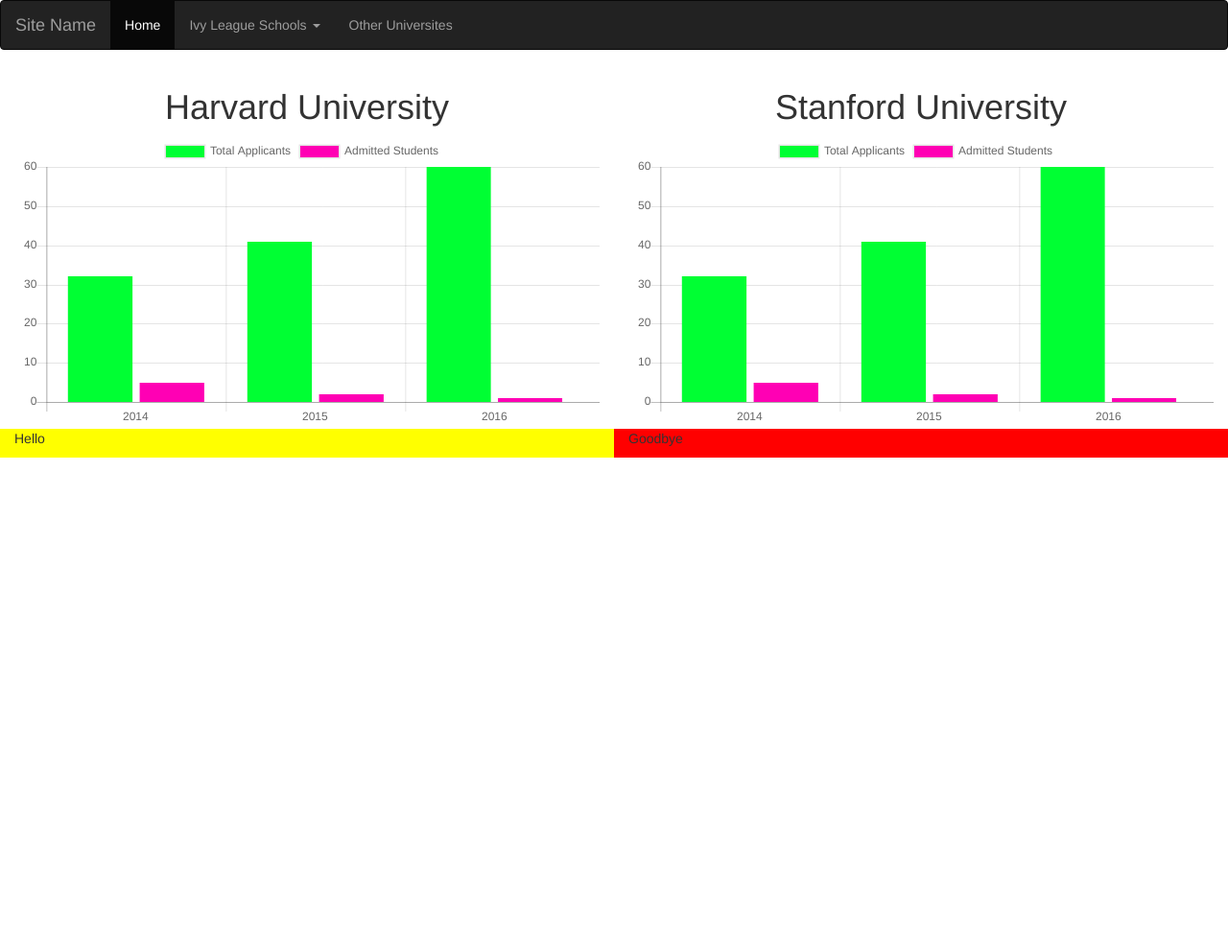
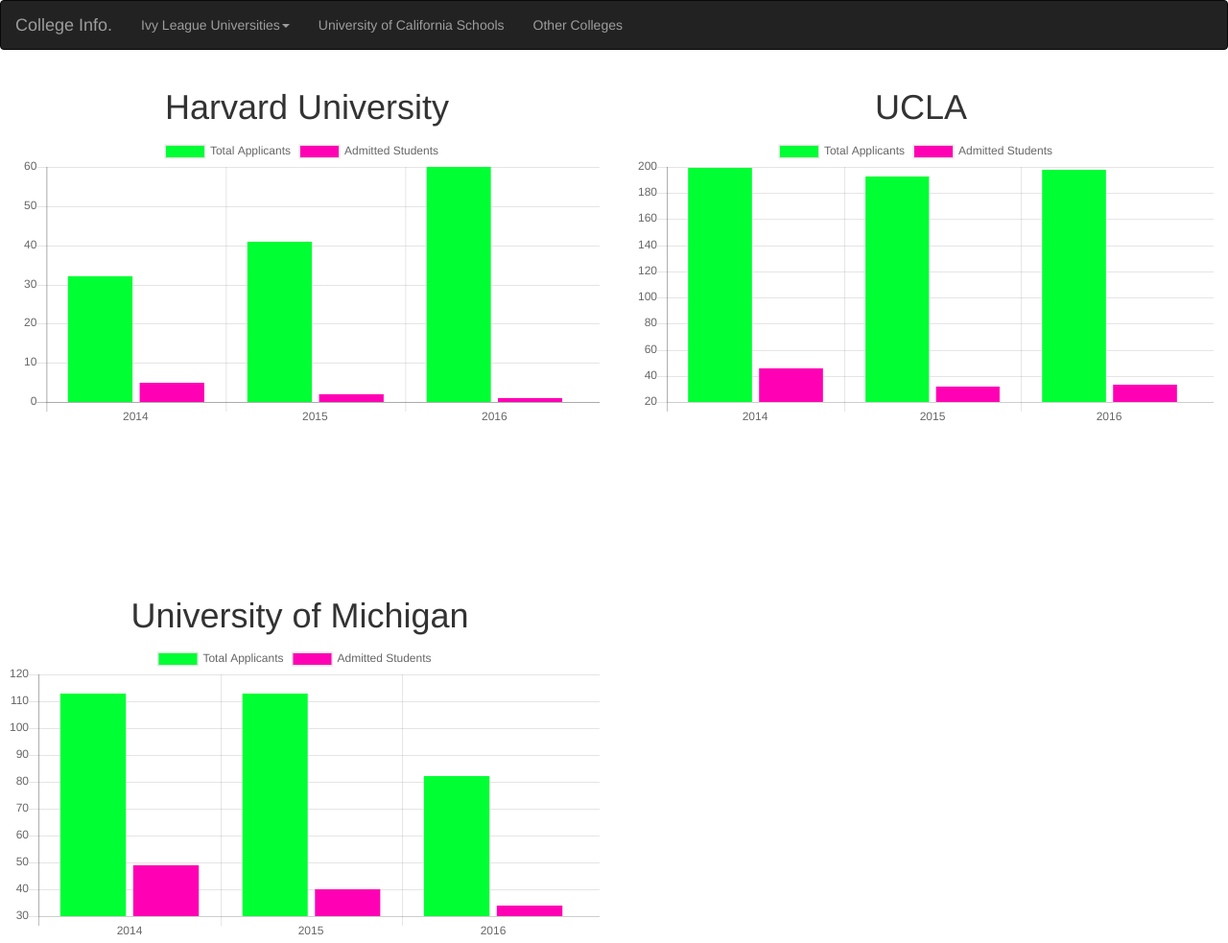
Before and after one commit to KaiyoteSoft/collegeInfo, a plain HTML site: page index.html in a window 1280 px wide. Shown: the whole page at 96% size. Before the commit the page ends 800 px from the top, so only its background shows below. Drawn offline with nearby package versions, Linux system fonts and the light colour scheme.

Commit message:
Added rest of graphs, Edan still needs to check values

```diff
--- a/chartBuilder.js
+++ b/chartBuilder.js
@@ -1,30 +1,7 @@
-// function harvardGraph() {
-//   var ctx = document.getElementById("secondChart").getContext('2d');
-//   var myChart = new Chart(ctx, {
-//     type: 'bar',
-//     data: {
-//       labels: ["2014", "2015", "2016"],
-//       datasets: [{
-//         label: 'Total Applicants',
-//         data: [88, 95, 99],
-//         backgroundColor: "rgba(153,255,51,1)"
-//       }, {
-//         label: 'Students accepted',
-//         data: [17, 14, 14],
-//         backgroundColor: "rgba(255,153,0,1)"
-//       }]
-//     }
-//   });
-// };
-
-function ivyGraph(name, t1, t2, t3, a1, a2, a3) {
-  var name = name
-  var t1 = t1
-  var t2 = t2
-  var t3 = t3
-  var a1 = a1
-  var a2 = a2
-  var a3 = a3
+function iGraph(name, app, adm) {
+  var name = name;
+  $('#myChart').remove();
+  $('#ivyGraph').append(' <canvas id="myChart"></canvas>');
   document.getElementById("ivyName").innerHTML = name;
   var ctx = document.getElementById("myChart").getContext('2d');
   var myChart = new Chart(ctx, {
@@ -33,30 +10,58 @@
       labels: ["2014", "2015", "2016"],
       datasets: [{
         label: 'Total Applicants',
-        data: [t1, t2, t3],
+        data: [app[0], app[1], app[2]],
         backgroundColor: "rgba(0,255,51,1)"
       }, {
         label: 'Admitted Students',
-        data: [a1, a2, a3],
+        data: [adm[0], adm[1], adm[2]],
+        backgroundColor: "rgba(255,0,180,1)"
+      }]
+    }
+  });
+
+};
+
+function uGraph(name, app, adm) {
+  var name = name;
+  $('#myChart3').remove();
+  $('#UCGraph').append(' <canvas id="myChart2"></canvas>');
+  document.getElementById("UCName").innerHTML = name;
+  var ctx = document.getElementById("myChart2").getContext('2d');
+  var myChart = new Chart(ctx, {
+    type: 'bar',
+    data: {
+      labels: ["2014", "2015", "2016"],
+      datasets: [{
+        label: 'Total Applicants',
+        data: [app[0], app[1], app[2]],
+        backgroundColor: "rgba(0,255,51,1)"
+      }, {
+        label: 'Admitted Students',
+        data: [adm[0], adm[1], adm[2]],
         backgroundColor: "rgba(255,0,180,1)"
       }]
     }
   });
 };
 
-function stanfordGraph() {
-  var ctx = document.getElementById("secondChart").getContext('2d');
+function oGraph(name, app, adm) {
+  var name = name;
+  $('#myChart3').remove();
+  $('#oGraph').append(' <canvas id="myChart3"></canvas>');
+  document.getElementById("oName").innerHTML = name;
+  var ctx = document.getElementById("myChart3").getContext('2d');
   var myChart = new Chart(ctx, {
     type: 'bar',
     data: {
       labels: ["2014", "2015", "2016"],
       datasets: [{
         label: 'Total Applicants',
-        data: [32, 41, 60],
+        data: [app[0], app[1], app[2]],
         backgroundColor: "rgba(0,255,51,1)"
       }, {
         label: 'Admitted Students',
-        data: [5,2, 1],
+        data: [adm[0], adm[1], adm[2]],
         backgroundColor: "rgba(255,0,180,1)"
       }]
     }
--- a/index.html
+++ b/index.html
@@ -1,66 +1,97 @@
+
 <!DOCTYPE html>
 <html lang="en">
 <head>
+
 <meta charset="utf-8">
 <meta name="viewport" content="width=device-width, initial-scale=1">
+
 <title>Graphing</title>
-<!-- Latest compiled and minified CSS -->
+
+
+<!-- bootstrap/js requirements-->
 <link rel="stylesheet" href="https://maxcdn.bootstrapcdn.com/bootstrap/3.3.7/css/bootstrap.min.css">
-<!-- jQuery library -->
  <script src="https://ajax.googleapis.com/ajax/libs/jquery/3.1.1/jquery.min.js"></script>
  <script type="text/javascript" src="chartBuilder.js"></script>
-<!-- Latest compiled JavaScript -->
   <script src="https://maxcdn.bootstrapcdn.com/bootstrap/3.3.7/js/bootstrap.min.js"></script>
-
 <link rel="stylesheet" href="style.css">
 <script src="Chart.bundle.min.js"></script>
 
+</head>
 
-</head>
-<body onload="ivyGraph('Harvard University', 32, 41, 60, 5, 2, 1); stanfordGraph()">
+<body onload="iGraph('Harvard University', [32, 41, 60], [5, 2, 1]); uGraph('UCLA', [199,	193,	198],	[46,	32,	33], 'myChart2'); oGraph('University of Michigan',[113,	113,	82],	[49,	40,	34])">
 <nav class="navbar navbar-inverse">
 	<div class="container-fluid">
 		<div class="navbar-header">
-      <a class="navbar-brand" href="#">Site Name</a>
+			<a class ="navbar-brand" href = "#">College Info.</a>
 		</div>
-  <ul class="nav navbar-nav">
-    <li class="active"><a href="#">Home</a></li>
+		<ul class = "nav navbar-nav">
 			<li class="dropdown">
-      <a class ="dropdown-toggle" data-toggle="dropdown" href="#">Ivy League Schools
-      <span class="caret"></span></a>
+				<a class="dropdown-toggle" data-toggle="dropdown" href="#">Ivy League Universities<span class="caret"></span></a>
 				<ul class="dropdown-menu">
-        <li><a onClick="ivyGraph('Harvard University', 32, 41, 60, 5, 2, 1)">Harvard University</a></li>
-        <li><a onClick="ivyGraph('Yale University', 44, 46, 51, 3, 2, 3);">Yale University</a></li>
+				<!-- Mutable list of all Ivys-->
+					<li><a onClick = "iGraph('Harvard University', [60, 41, 32], [1,2,5])">Harvard University</a></li>
+
+					<li><a onClick = "iGraph('Yale University', [51,46,44], [3,2,3])">Yale University</a></li>
+
+					<li><a onClick = "iGraph('Cornell University', [63,	52,	37], [8, 13, 3])">Cornell University</a></li>
+
+					<li><a onClick = "iGraph('Columbia University'), [80,	54,	28], [6,6,5]">Columbia University</a></li>
+
+					<li><a onClick = "iGraph('University of Pennsylvania', [54,	45,	28], [2,3,2])">University of Pennsylvania</a></li>
+
+					<li><a onClick = "iGraph('Brown University', [80,	60,	40],[8,	4,	6])">Brown University</a></li>
+
+					<li><a onClick = "iGraph('Princeton University', [53,	48,	37],[4,	4,	3])">Princeton University</a></li>
+
+					<li><a onClick = "iGraph('Dartmouth College', [31,	40,	26],[3,	2,	6])">Dartmouth College</a></li>
 				</ul>
 			</li>
-    <li><a href="#">Other Universites</a></li>
+
+			<li class="dropdown">
+				<a class = "dropdown-toggle" data-toggle = "dropdown" href = "#">University of California Schools<span class "caret"></span></a>
+				<ul class = "dropdown-menu">
+					<li><a onClick = "uGraph('UCLA', [199,	193,	198],	[46,	32,	33], 'myChart2')">UCLA</a></li>
+					<li><a onClick = "uGraph('UCSD', [187,	202,	186],	[67,	66,	72])">UCSD</a></li>
+					<li><a onClick = "uGraph('UC Berkeley', [179,	171,	173],	[58,	33,	27])">UC Berkeley</a></li>
+				</ul>
+			</li>
+
+			<li class="dropdown">
+				<a class = "dropdown-toggle" data-toggle = "dropdown" href = "#">Other Colleges<span class "caret"></span></a>
+				<ul class = "dropdown-menu">
+					<li><a onClick = "oGraph('Stanford',[99,	95,	88],	[14,	14,	17])">Stanford</a></li>
+
+					<li><a onClick = "oGraph('University of Michigan',[113,	113,	82],	[49,	40,	34])">University of Michigan</a></li>
+
+					<li><a onClick = "oGraph('Vanderbilt University',	[37,	31,	31],	[5,	4,	2])">Vanderbilt University</a></li>
+
+					<li><a onClick = "oGraph('Tulane',	[41,	14,	28],	[14,	9,	11])">Tulane</a></li>
+				</ul>
+			</li>
 		</ul>
 	</div>
 	</nav>
 
 	<div class="container-fluid">
+		<div class ="row">
+			<div class="col-sm-6" id="ivyGraph">
+		<h1 style = "text-align:center;" id="ivyName"></h1>
+			<canvas id = "myChart"></canvas>
+			</div>
+			<div class="col-sm-6" id="UCGraph">
+		<h1 style = "text-align:center;" id="UCName"></h1>
+			<canvas id = "myChart2"></canvas>
+			</div>
 		<div class="row">
-		<div class="col-sm-6">
-      <h1 style="text-align:center;" id="ivyName"></h1>
-		  <canvas id="myChart"></canvas>
+			<div class="col-sm-6" id="oGraph">
+		<h1 style = "text-align:center;" id="oName"></h1>
+			<canvas id = "myChart3"></canvas>
 			</div>
-		<div class="col-sm-6">
-      <h1 style="text-align:center;">Stanford University</h1>
-			<canvas id="secondChart"><canvas>
 		</div>
 		</div>
 	</div>
 
-<div class="container-fluid">
-	<div class="row">
-		<div class="col-sm-6" style="background-color:yellow">
-			<p>Hello</p>
-		</div>
-		<div class="col-sm-6" style="background-color:red">
-			<p>Goodbye</p>
-		</div>
-	</div>
-</div>
 
 </body>
 </html>
```
Lines whose indentation alone changed are shown as unchanged.
